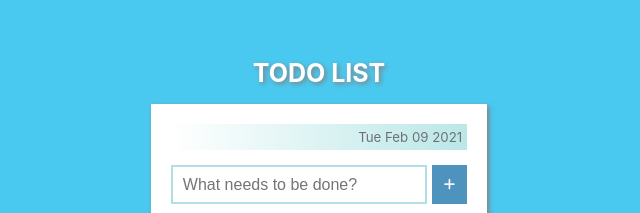
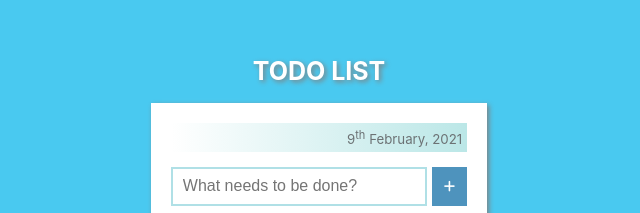
Before and after one commit to KesineeP/todo-list-react, a React (Create React App) app: page / in a window 1280 px wide. Shown: the part 240-453 px from the top of the page, without its empty margins (321-961 px from the left). Built offline with nearby package versions, Linux system fonts and the light colour scheme.

Commit message:
Added OrdinalDate

```diff
--- a/src/components/TodoList/TodoList.tsx
+++ b/src/components/TodoList/TodoList.tsx
@@ -30,12 +30,42 @@ const TodoList: React.FC = () => {
     localStorage.setItem("database", JSON.stringify(database));
   }, [database]);
 
+  const ordinalDate = (date: number) => {
+    if (date > 3 && date < 21) return "th";
+    switch (date % 10) {
+      case 1:
+        return "st";
+      case 2:
+        return "nd";
+      case 3:
+        return "rd";
+      default:
+        return "th";
+    }
+  };
   const today = new Date();
-  const displayDate = today.toDateString();
+  const date = today.getDate();
+  const month = [
+    "January",
+    "February",
+    "March",
+    "April",
+    "May",
+    "June",
+    "July",
+    "August",
+    "September",
+    "October",
+    "November",
+    "December",
+  ][today.getMonth()];
 
   return (
     <div style={styles.container}>
-      <h5>{displayDate}</h5>
+      <h5>
+        {date}
+        <sup>{ordinalDate(date)}</sup> {month}, {today.getFullYear()}
+      </h5>
       <AddToDo database={database} setDatabase={setDatabase} />
       <DisplayToDos database={database} setDatabase={setDatabase} />
       <RemoveCheckedTodos database={database} setDatabase={setDatabase} />
```
